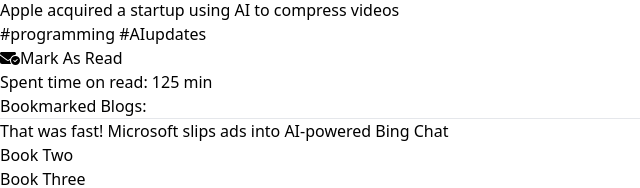
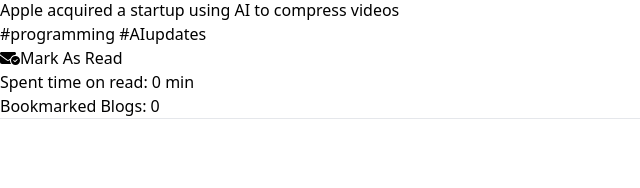
Before and after one commit to shepon-biswas/ai-knowledge-cafe, a React (Vite) app: page / in a window 1280 px wide. Shown: the part 3326-3514 px from the top of the page, without its empty margins (0-640 px from the left). After the commit the page ends 3445 px from the top, so only its background shows below. Built offline with nearby package versions, Linux system fonts and the light colour scheme.

Commit message:
Added bookmark count & show each title of bookmarked blog

```diff
--- a/src/components/BlogCard/BlogCard.jsx
+++ b/src/components/BlogCard/BlogCard.jsx
@@ -7,7 +7,8 @@
 const BlogCard = (props) => {
     // console.log(props)
     const {author_name, author_image, blog_title, cover_image, publish_date, read_time} = props.blog;
-    // console.log(author_name)
+    const handleBookmark = props.handleBookmark;
+    // console.log(handleBookmark);
 
 
   return (
@@ -34,7 +35,9 @@
             </div>
             <div className='flex justify-between gap-2'>
                 <h4>{read_time} Min to read</h4>
-                <button><FontAwesomeIcon icon={faBookmark} /></button>
+                <button
+                  onClick={()=>handleBookmark(props.blog)}
+                ><FontAwesomeIcon icon={faBookmark} /></button>
             </div>
           </div>
         </div>
@@ -42,11 +45,11 @@
             <h1 className='font-bold text-3xl'>{blog_title}</h1>
             <p className='text-gray-500 my-4 cursor-pointer'>#programming #AIupdates</p>
 
-            <button className=' underline underline-offset-4 text-orange-500 font-bold mb-4'>
-            <FontAwesomeIcon className='me-1' icon={faEnvelopeCircleCheck} />
+            <button
+            onClick={()=>handleReadTime(props.blog)}
 
-                Mark As Read
-
+            className=' underline underline-offset-4 text-orange-500 font-bold mb-4'>
+            <FontAwesomeIcon className='me-1' icon={faEnvelopeCircleCheck} />Mark As Read
             </button>
         </div>
       </div>
--- a/src/components/Blogs/Blogs.jsx
+++ b/src/components/Blogs/Blogs.jsx
@@ -4,6 +4,8 @@
 
 const Blogs = () => {
     const [blogs, setBlogs] = useState([]);
+    const [bookmark, setBookmark] = useState([]);
+    // console.log(bookmark[0]);
 
     useEffect(() =>{
         fetch("data.json")
@@ -11,18 +13,25 @@
         .then(data => setBlogs(data))
     }, [])
 
+    // HandleBookmark Function
+    const handleBookmark = (blog)=>{
+      // console.log(blog);
+      const newBookmark = [...bookmark, blog];
+      setBookmark(newBookmark);
+    }
+
   return (
     <>
       <div className="w-8/12 mx-auto ">
         <div className="md:flex justify-between gap-4 my-5">
           <div className="">
             {
-                blogs.map(blog =><BlogCard blog={blog} key={blog.id}></BlogCard>)
+                blogs.map(blog =><BlogCard blog={blog} key={blog.id} handleBookmark={handleBookmark}></BlogCard>)
             }
 
           </div>
           <div className="bg-slate-200 md:w-1/3 my-5 md:m-0 rounded-lg p-2">
-            <Sidebar></Sidebar>
+            <Sidebar bookmark={bookmark}></Sidebar>
           </div>
         </div>
       </div>
--- a/src/components/Sidebar/Sidebar.jsx
+++ b/src/components/Sidebar/Sidebar.jsx
@@ -1,22 +1,31 @@
 import React from 'react';
 
-const Sidebar = () => {
+const Sidebar = (props) => {
+    const bookmark = props.bookmark.length;
+    // const {readTime} = parseInt(props);
+    const bookmarks = props.bookmark;
+    console.log(bookmarks);
     return (
         <>
             <div>
                 {/* Spent time on read */}
                 <div className='bg-white my-5 rounded-lg'>
-                    <h3 className='font-bold text-center py-3'>Spent time on read: 125 min</h3>
+                    <h3 className='font-bold text-center py-3'>Spent time on read: 0 min</h3>
                 </div>
                 {/* Bookmark Count & List */}
                 <div className=' my-5 rounded-lg p-2'>
-                    <h2 className='font-bold text-xl text-center'>Bookmarked Blogs: </h2>
+                    <h2 className='font-bold text-xl text-center'>Bookmarked Blogs: {bookmark}</h2>
                     <hr />
                     <div>
                         <ul className='list-none'>
-                            <li className='bg-white my-4 p-1 rounded'>That was fast! Microsoft slips ads into AI-powered Bing Chat</li>
-                            <li className='bg-white my-4 p-1 rounded'>Book Two</li>
-                            <li className='bg-white my-4 p-1 rounded'>Book Three</li>
+                            {
+                            bookmarks.map(bookmark =>
+                            <li className='bg-white my-4 p-1 rounded' key={bookmark.id}>
+                                {bookmark.blog_title}
+
+                            </li> )
+                            }
+
                         </ul>
                     </div>
                 </div>
```
